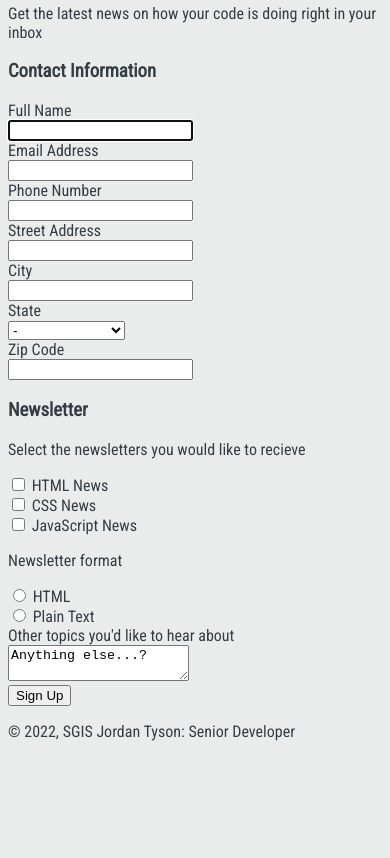
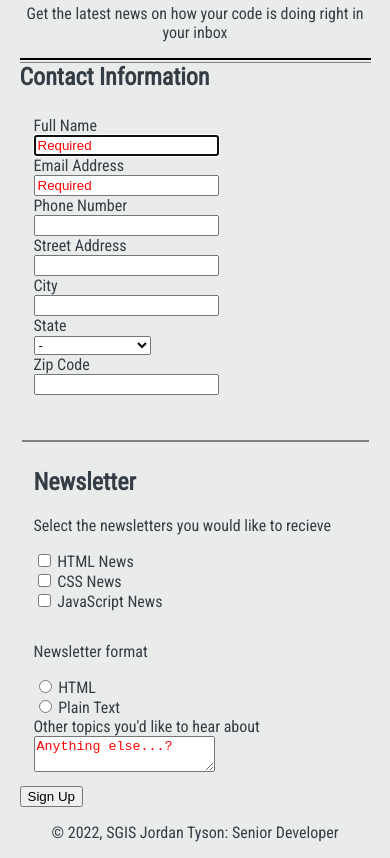
Before and after one commit to jmtyson10/FEWD-Project-3, a plain HTML site: page index.html in a window 390 px wide. Shown: the part 164-1022 px from the top of the page. Before the commit the page ends 921 px from the top, so only its background shows below. Drawn offline with Linux system fonts and the light colour scheme.

Commit message:
updated html and css
got the Dark Mode button to work, started styling the form, close to finished on the mobile view.

```diff
--- a/css/styles.css
+++ b/css/styles.css
@@ -1,4 +1,5 @@
 /* Global styling */
+
 * {
   box-sizing: border-box;
 }
@@ -8,14 +9,75 @@ body {
   font-family: "Roboto Condensed", sans-serif;
 }
 
+/* Flex Box Stuff */
+
+body,
+.title-bar {
+  display: flex;
+}
+
+/* General Styling */
+
 body {
+  flex-direction: column;
   background-color: #eaebeb;
   color: #353d44;
+  width: 100vw;
+  margin: 0;
+  align-items: center;
 }
+
+.title-bar {
+  flex-direction: column;
+  align-items: center;
+  margin: 0 auto;
+  background-color: black;
+  color: aliceblue;
+  width: 100vw;
+}
+
+header {
+  width: 89vw;
+}
+.header-title,
+.header-discription {
+  text-align: center;
+}
+
+form {
+  border-top: 2px solid black;
+  width: 90vw;
+}
+
+.section-1 {
+  border-top: 1px solid gray;
+  margin-top: 2px;
+}
+
+.information-requested {
+  border-top: 2px solid gray;
+  margin-top: 10%;
+}
+
+fieldset {
+  border: none;
+}
+
+::placeholder {
+  color: red;
+}
+/* DarK Mode Stuff */
 
 body.dark {
   background-color: #353d44;
   color: #eaebeb;
 }
 
-/* Media Queries */
+/* label {
+  border: 2px solid red;
+} */
+
+a:hover {
+  color: red;
+}
+/* Media Queries */ ;
--- a/index.html
+++ b/index.html
@@ -1,7 +1,6 @@
 <!DOCTYPE html>
 <html lang="en">
   <head>
-    <script src="app.js"></script>
     <meta name="viewport" content="width=device-width, initial-scale=1" />
     <title>The Code Review Newsletter signup form</title>
     <link rel="stylesheet" href="css/styles.css" />
@@ -14,37 +13,46 @@
   </head>
 
   <body>
-    <h1>The Code Review</h1>
-    <button class="toggle-theme-button" id="toggleThemeBtn"></button>
+    <div class="title-bar">
+      <h1>The Code Review</h1>
+      <!-- Dark Mode Button -->
+      <!-- https://teamtreehouse.com/library/dark-mode-in-css -->
+      <a id="toggleThemeBtn">Dark Mode</a>
+    </div>
+
     <header>
-      <h2>Signup for our news letter</h2>
-      <p>Get the latest news on how your code is doing right in your inbox</p>
+      <h2 class="header-title">Signup for our news letter</h2>
+      <p class="header-discription">
+        Get the latest news on how your code is doing right in your inbox
+      </p>
     </header>
 
     <form>
-      <h3>Contact Information</h3>
-      <section class="personal-information">
+      <h2 class="section-1">Contact Information</h2>
+      <fieldset class="personal-information">
         <label for="fullname">Full Name</label><br />
         <input
           type="text"
           id="fullname"
-          name="fullname"
+          name="user_fullname"
           required
           autofocus
+          placeholder="Required"
         /><br />
         <label for="emailaddress">Email Address</label><br />
         <input
           type="email"
           id="emailaddress"
-          name="emailaddress"
+          name="user_emailaddress"
           required
+          placeholder="Required"
         /><br />
         <label for="phone">Phone Number</label><br />
-        <input type="tel" id="phone" name="phone" /><br />
+        <input type="tel" id="phone" name="user_phone" required /><br />
         <label for="address">Street Address</label><br />
-        <input type="text" id="address" name="address" /><br />
+        <input type="text" id="address" name="user_address" /><br />
         <label for="city">City</label><br />
-        <input type="text" id="city" name="city" /><br />
+        <input type="text" id="city" name="user_city" /><br />
         <!-- Create a Dropdown -->
         <!-- Reference: https://www.w3schools.com/tags/tag_select.asp -->
         <label for="state">State</label><br />
@@ -103,42 +111,47 @@
         ><br />
         <label for="zipcode">Zip Code</label><br />
         <input type="number" id="zipcode" name="zipcode" /><br />
-      </section>
+      </fieldset>
 
-      <section class="information-requested">
-        <h3>Newsletter</h3>
+      <fieldset class="information-requested">
+        <h2>Newsletter</h2>
         <p>Select the newsletters you would like to recieve</p>
-        <input type="checkbox" id="html-news" name="html_news"/>
+        <input type="checkbox" id="html-news" name="html_news" />
         <label for="html-news">HTML News</label><br />
-        <input type="checkbox" id="css-news" name="css_news"/>
+        <input type="checkbox" id="css-news" name="css_news" />
         <label for="css-news">CSS News</label><br />
-        <input type="checkbox" id="js-news" name="js_news"/>
+        <input type="checkbox" id="js-news" name="js_news" />
         <label for="js-news">JavaScript News</label><br />
-        </section>
+      </fieldset>
 
-      <section>
-
+      <fieldset>
         <p>Newsletter format</p>
 
-        <input type="radio" id="html-type"
-        name="type" value="html-type">
-        <label for="html-type">HTML</label><br>
+        <input type="radio" id="html-type" name="type" value="html-type" />
+        <label for="html-type">HTML</label><br />
 
-        <input type="radio" id="plain-text"
-        name="type" value="plain-text-type">
-        <label for="plain-text">Plain Text</label><br>
+        <input
+          type="radio"
+          id="plain-text"
+          name="type"
+          value="plain-text-type"
+        />
+        <label for="plain-text">Plain Text</label><br />
 
+        <label for="other">Other topics you&#39;d like to hear about</label
+        ><br />
+        <textarea id="other" placeholder="Anything else...?"></textarea>
+      </fieldset>
 
-        <label for="other"
-          >Other topics you<span>&#39;</span>d like to hear about</label
-        ><br />
-        <textarea id="other">Anything else...?</textarea>
-      </section>
-
-      <input type="submit" value="Sign Up">
-
-      <footer>
-        <p class="copyright">&#169; 2022, SGIS Jordan Tyson&#58; Senior Developer</p>
-      </footer>
+      <input type="submit" value="Sign Up" />
+    </form>
+    <footer>
+      <p class="copyright">
+        &#169; 2022, SGIS Jordan Tyson&#58; Senior Developer
+      </p>
+    </footer>
+    <!-- Dark Mode JavaScript -->
+    <!-- https://teamtreehouse.com/library/javascript-basics/add-javascript-to-html -->
+    <script src="javascript/app.js"></script>
   </body>
 </html>
```
Also changed, not shown: javascript/app.js (renamed from app.js).
